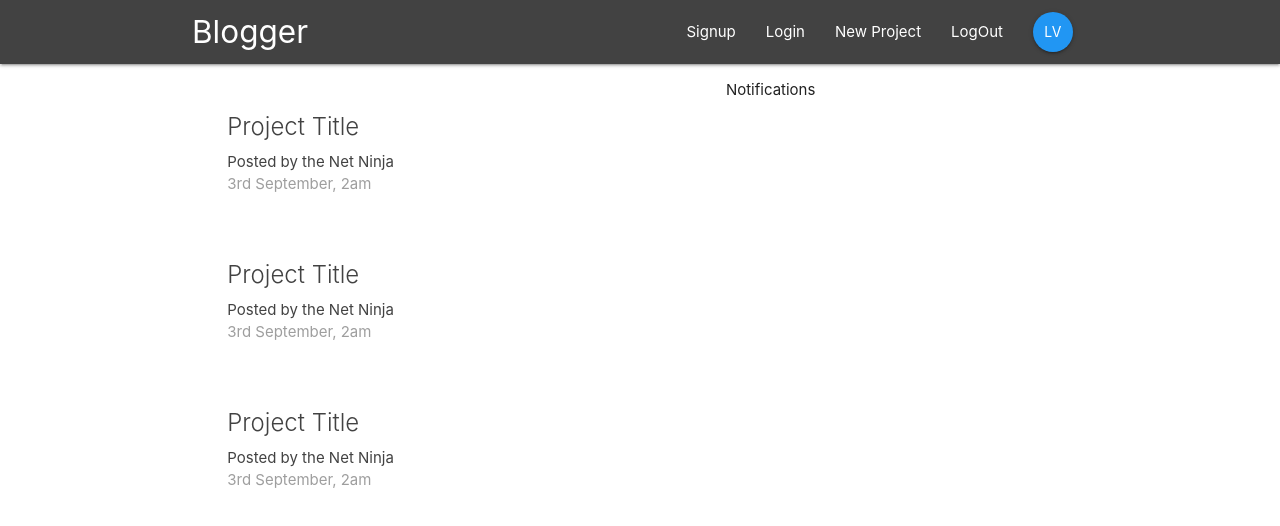
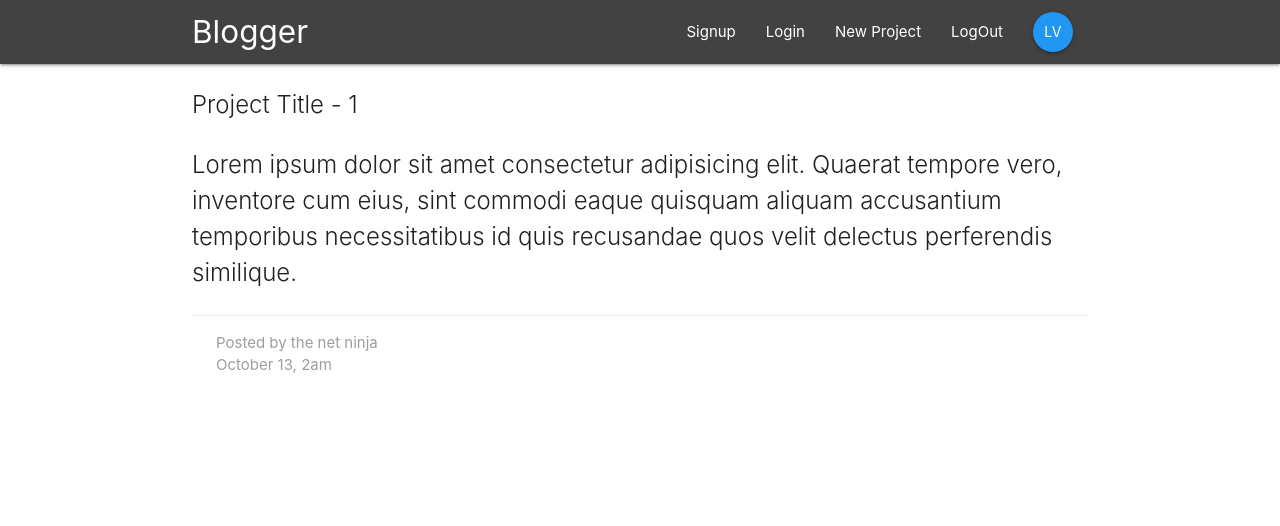
Before and after one commit to Leovaldez42/react-blog, a React (Create React App) app: page /project/1 in a window 1280 px wide. Shown: the top 526 px of the page. Built offline with nearby package versions, Linux system fonts and the light colour scheme.

Commit message:
project detail started

```diff
--- a/src/App.js
+++ b/src/App.js
@@ -2,6 +2,7 @@ import React, {Component} from 'react';
 import {BrowserRouter as Router, Route, Switch} from 'react-router-dom'
 import Dashboard from './components/dashboard/Dashboard';
 import Navbar from './components/layout/Navbar';
+import ProjectDetails from './components/project/ProjectDetails';
 
 class App extends Component{
   render() {
@@ -10,7 +11,8 @@ class App extends Component{
         <div className="App">
           <Navbar />
           <Switch>
-            <Route path='/' component={Dashboard} />
+            <Route exact path='/' component={Dashboard} />
+            <Route path='/project/:id' component={ProjectDetails} />
           </Switch>
         </div>
       </Router>
--- /dev/null
+++ b/src/components/project/ProjectDetails.js
@@ -0,0 +1,27 @@
+import React from 'react'
+
+const ProjectDetails = (props) => {
+
+    const id = props.match.params.id;
+
+    return (
+
+        <div className="container section project-details">
+
+            <div className="card z-depth-0">
+                <div className="card-title">
+                    <span className="card-title">Project Title - {id}</span>
+                    <p> Lorem ipsum dolor sit amet consectetur adipisicing elit. Quaerat tempore vero, inventore cum eius, sint commodi eaque quisquam aliquam accusantium temporibus necessitatibus id quis recusandae quos velit delectus perferendis similique. </p>
+                </div>
+
+                <div className="card-action gret lighten-4 grey-text">
+                    <div> Posted by the net ninja </div>
+                    <div> October 13, 2am </div>
+                </div>
+            </div>
+
+        </div>
+    )
+}
+
+export default ProjectDetails
--- a/src/components/project/ProjectList.js
+++ b/src/components/project/ProjectList.js
@@ -1,33 +1,16 @@
 import React from 'react'
+import ProjectSummary from './ProjectSummary'
+
 
 export const ProjectList = () => {
     return (
         <div>
             <div className="project-list section">
 
-                <div className="card z-depth-0 project-summary">
-                    <div className="card-content grey-text text-darken-3">
-                        <span className="card-title"> Project Title </span>
-                        <p> Posted by the Net Ninja </p>
-                        <p className="grey-text"> 3rd September, 2am </p>
-                    </div>
-                </div>
-
-                <div className="card z-depth-0 project-summary">
-                    <div className="card-content grey-text text-darken-3">
-                        <span className="card-title"> Project Title </span>
-                        <p> Posted by the Net Ninja </p>
-                        <p className="grey-text"> 3rd September, 2am </p>
-                    </div>
-                </div>
-
-                <div className="card z-depth-0 project-summary">
-                    <div className="card-content grey-text text-darken-3">
-                        <span className="card-title"> Project Title </span>
-                        <p> Posted by the Net Ninja </p>
-                        <p className="grey-text"> 3rd September, 2am </p>
-                    </div>
-                </div>
+                <ProjectSummary />
+                <ProjectSummary />
+                <ProjectSummary />
+                <ProjectSummary />
 
             </div>
         </div>
--- a/src/components/project/ProjectSummary.js
+++ b/src/components/project/ProjectSummary.js
@@ -0,0 +1,15 @@
+import React from 'react'
+
+const ProjectSummary = () => {
+    return (
+        <div className="card z-depth-0 project-summary">
+            <div className="card-content grey-text text-darken-3">
+                <span className="card-title"> Project Title </span>
+                <p> Posted by the Net Ninja </p>
+                <p className="grey-text"> 3rd September, 2am </p>
+            </div>
+        </div>
+    )
+}
+
+export default ProjectSummary
```
Also changed, not shown: src/components/project/ProjectDetail.js (deleted).
